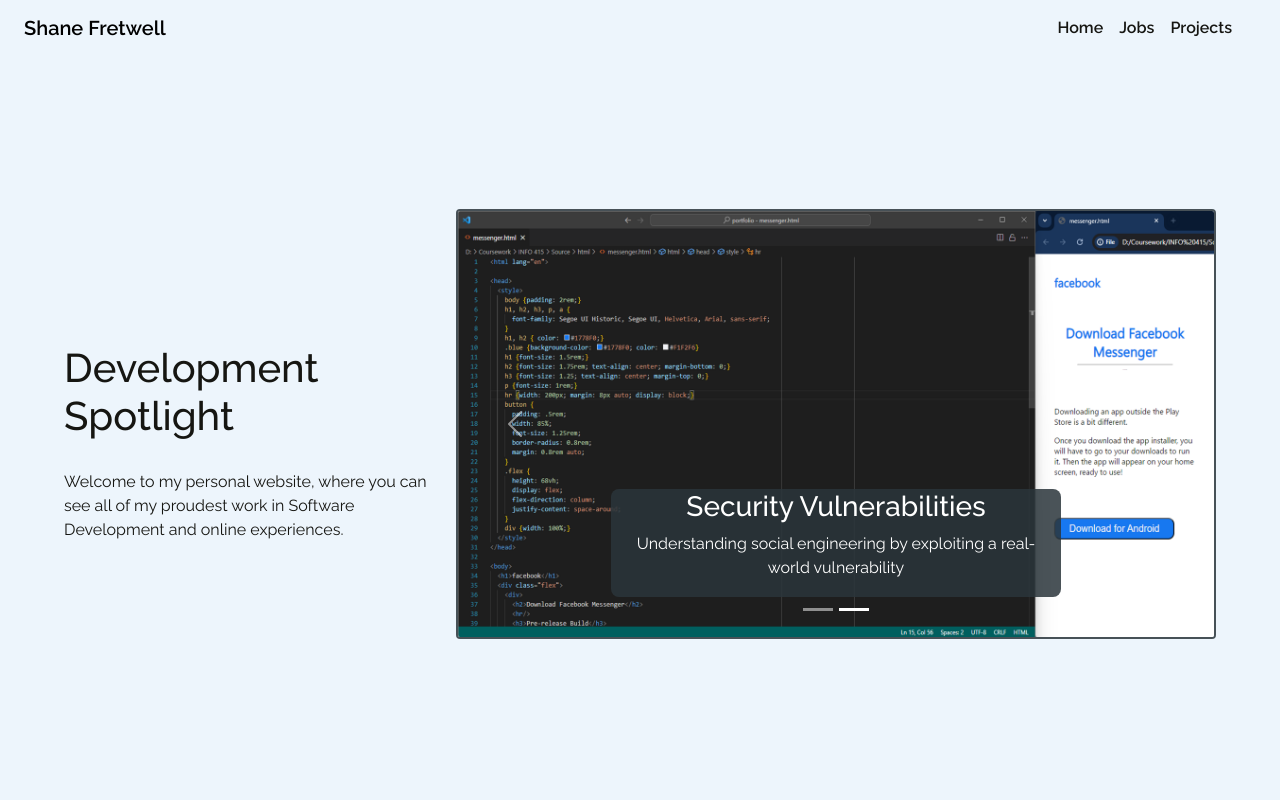
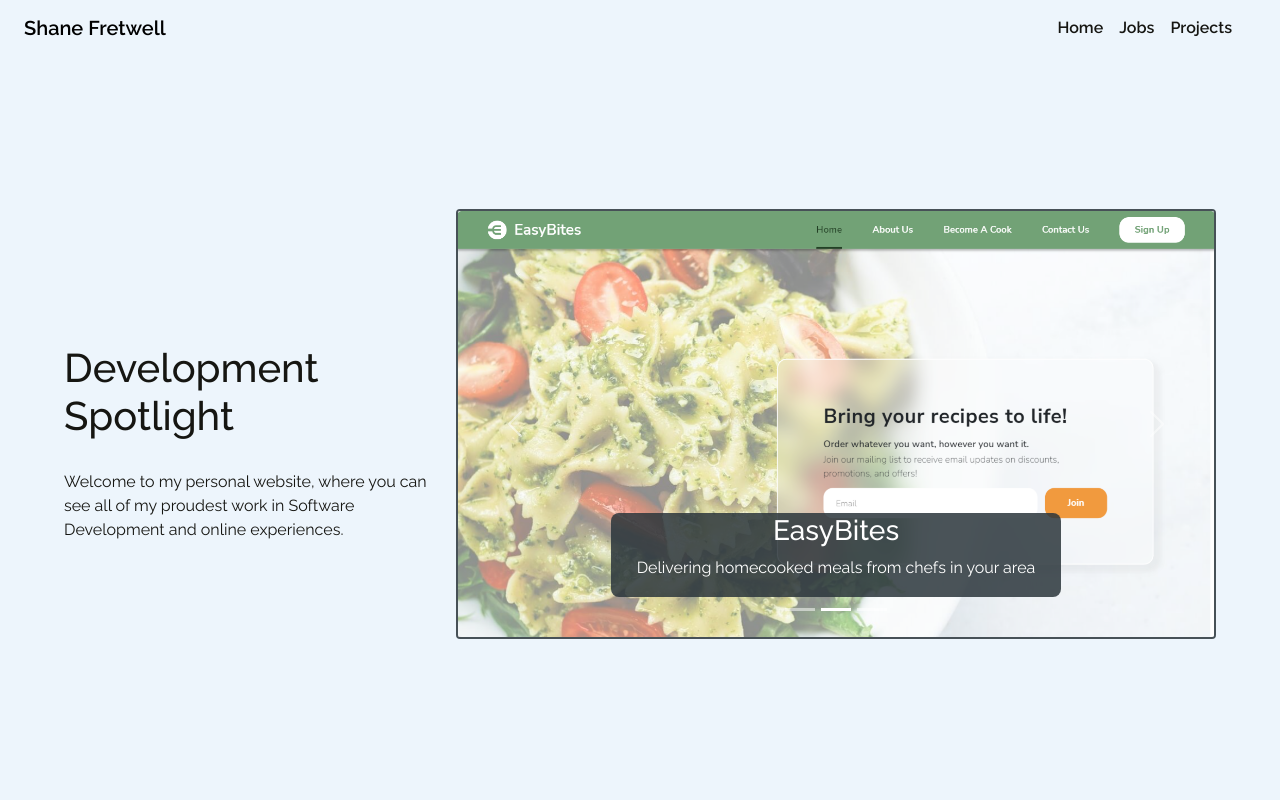
Before and after one commit to fretws/portfolio, a React (Create React App) app: page / in a window 1280 px wide. Shown: the top 800 px of the page. Built offline with nearby package versions, Linux system fonts and the light colour scheme.

Commit message:
Add Easybites to homepage carousel

```diff
--- a/src/pages/Home.js
+++ b/src/pages/Home.js
@@ -6,6 +6,7 @@
 import CarouselImage from '../components/content/carousel-image/CarouselImage'
 
 import sprout from "../resources/img/sprout-time-lapse.png"
+import easybites from "../resources/img/easybites-homepage.png"
 import cellularBetrayal from "../resources/img/social-engineering.png"
 import Container from 'react-bootstrap/Container'
 import Col from 'react-bootstrap/Col'
@@ -35,6 +36,15 @@
             </Carousel.Item>
             <Carousel.Item>
               <CarouselImage
+                src={easybites}
+                alt="Screenshot showing the EasyBites homepage"
+                title="EasyBites"
+              >
+                Delivering homecooked meals from chefs in your area
+              </CarouselImage>
+            </Carousel.Item>
+            <Carousel.Item>
+              <CarouselImage
                 src={cellularBetrayal}
                 alt="Website showing a social engineering scheme to convince the user to download a virus"
                 title="Security Vulnerabilities"
```
Also changed, not shown: src/resources/img/easybites-homepage.png (added).
